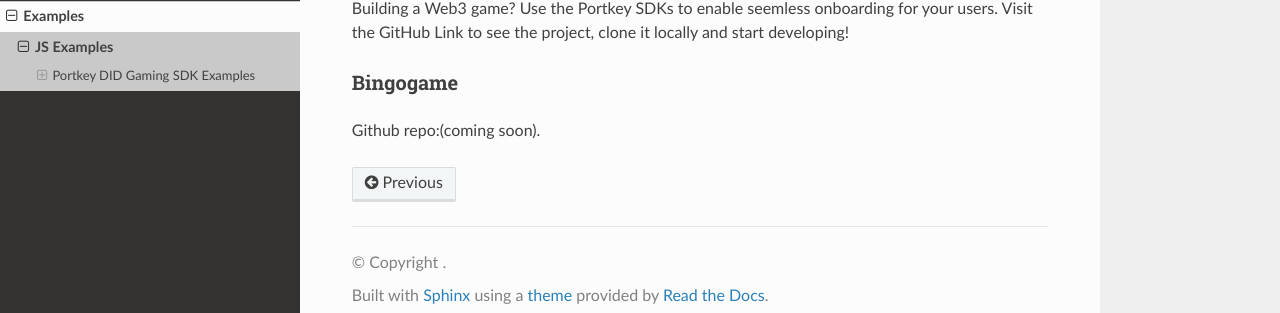
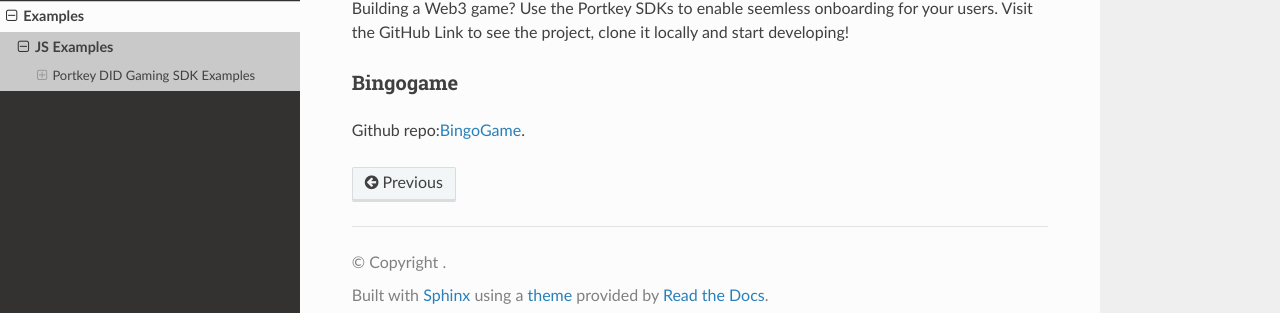
Before and after one commit to Portkey-Wallet/PortkeyDocs, a Sphinx documentation site: the page built from docs/source/Examples/Examples.md, in a window 1280 px wide. Shown: the part 219-532 px from the top of the page. Built offline with Sphinx 7.4.7 and the Read the Docs theme 2.0.0, drawn with Linux system fonts in a browser that asks for light colours.

Commit message:
Update Examples.md

```diff
--- a/docs/source/Examples/Examples.md
+++ b/docs/source/Examples/Examples.md
@@ -8,4 +8,4 @@
 
 ### Bingogame
 
-Github repo:(coming soon).
+Github repo:[BingoGame](https://github.com/Portkey-Wallet/portkey-bingo-game.git).
```
